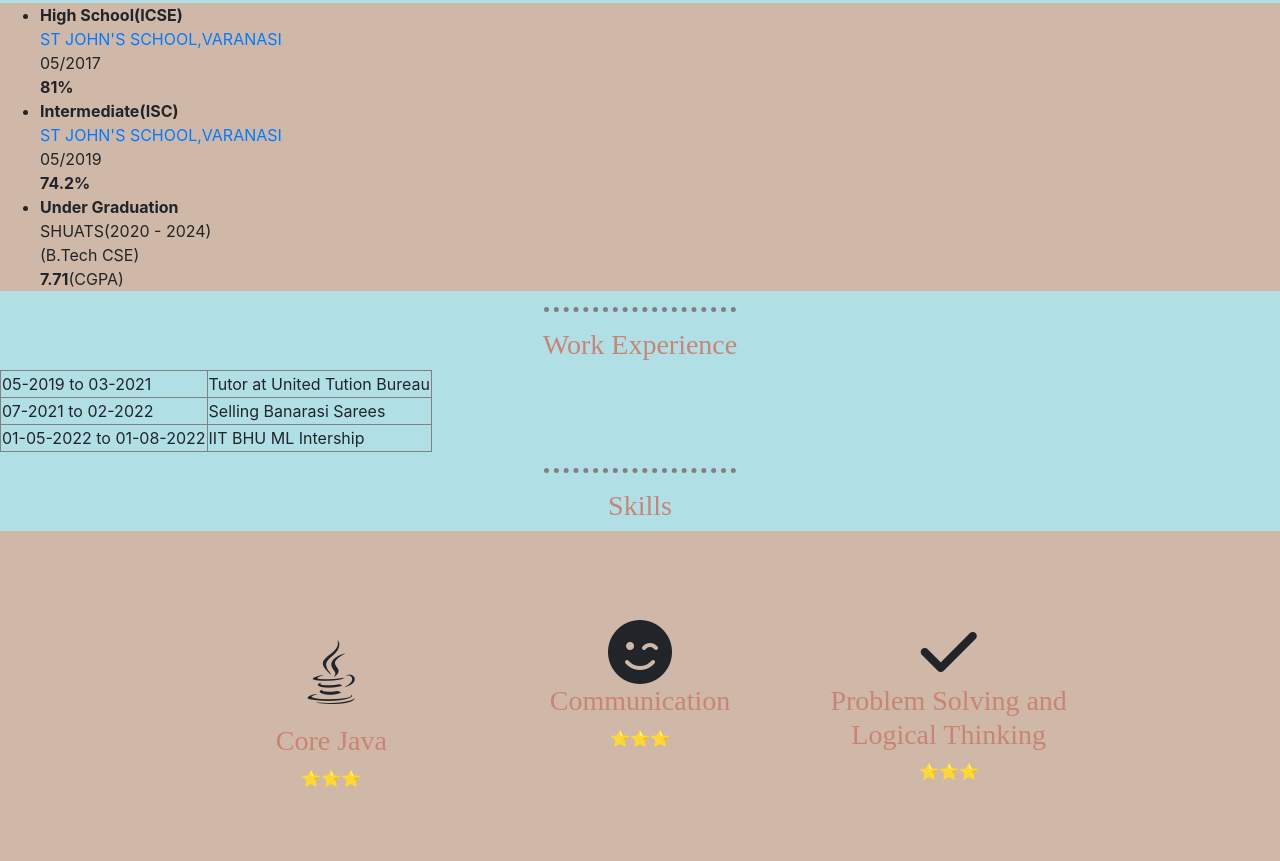
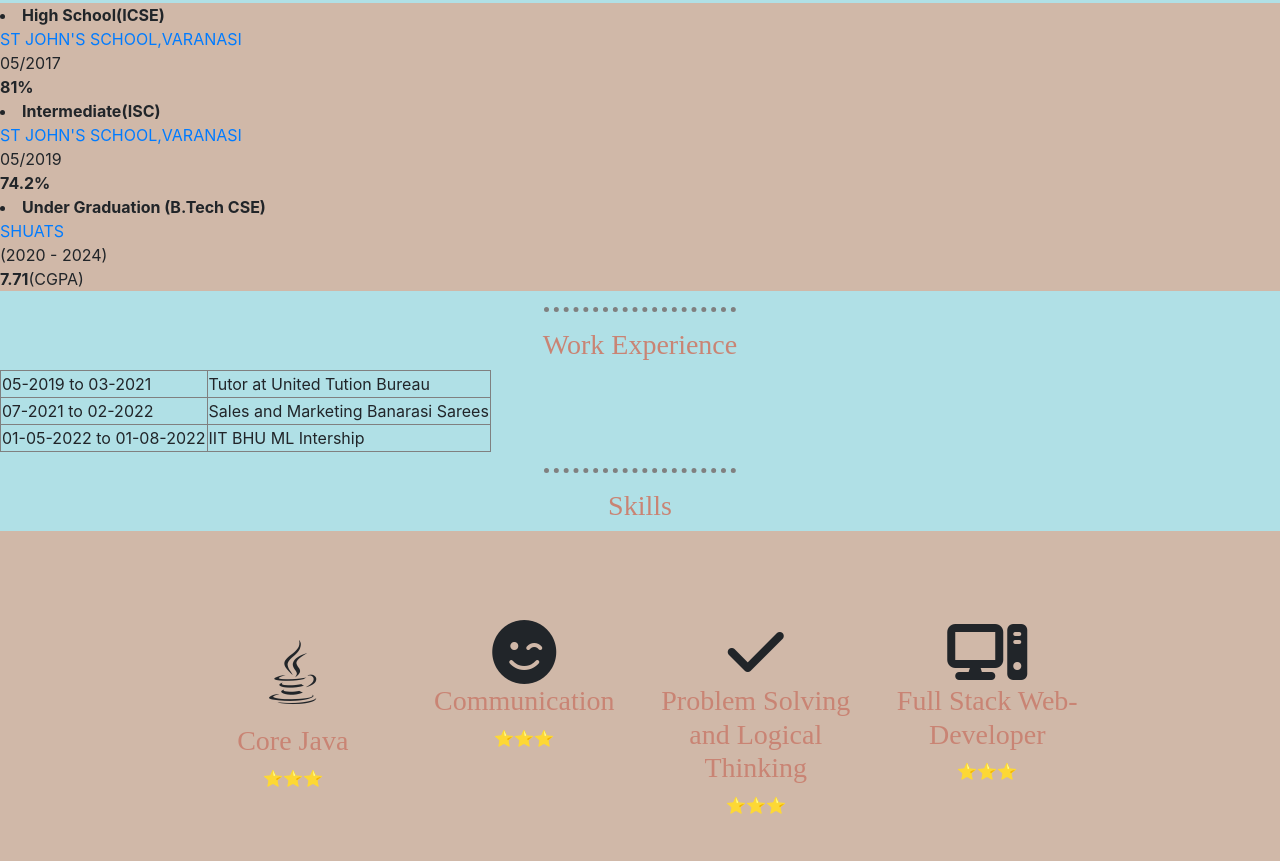
Before and after one commit to tanmay-simplify3x/CV, a website: page index.html in a window 1280 px wide. Shown: the part 1559-2420 px from the top of the page. Drawn offline with nearby package versions, Linux system fonts and the light colour scheme.

Commit message:
Update index.html

```diff
--- a/index.html
+++ b/index.html
@@ -74,7 +74,6 @@
 </style>
 <h3>Education</h3>
 <section id="Education">
-  <ul>
     <li><strong>High School(ICSE)</strong><br>
       <a href="http://www.stjohnsledhupur.com/">ST JOHN'S SCHOOL,VARANASI</a><br>
       05/2017<br>
@@ -85,14 +84,14 @@
       05/2019 <br>
       <strong>74.2%</strong>
   </li>
-  <li><strong>Under Graduation</strong><br>
-    SHUATS(2020 - 2024) <br>
-    (B.Tech CSE)<br>
+  <li><strong>Under Graduation (B.Tech CSE)</strong><br>
+    <a href="https://shuats.edu.in">SHUATS</a><br>
+    (2020 - 2024) <br>
     <strong>7.71</strong>(CGPA)
   </li>
-  </ul>
 </section>
 <hr>
+<section id="work">
   <h3>Work Experience</h3>
   <table border="1">
     <tr>
@@ -101,30 +100,36 @@
     </tr>
     <tr>
       <td>07-2021 to 02-2022</td>
-    <td>Selling Banarasi Sarees</td>
+      <td>Sales and Marketing Banarasi Sarees</td>
     </tr>
     <tr>
       <td>01-05-2022 to 01-08-2022</td>
       <td>IIT BHU ML Intership</td>
     </tr>
   </table>
+</section>
 <hr>
 <h3>Skills</h3>
 <section id="skill">
   <div class="row">
-    <div class="skill-box col-lg-4">
+    <div class="skill-box col-lg-3">
       <i class="fa-brands fa-java fa-4x"></i>
       <h3>Core Java</h3>
       <p>⭐⭐⭐</p>
     </div>
-    <div class="skill-box col-lg-4">
+    <div class="skill-box col-lg-3">
       <i class="fa-solid fa-face-smile-wink fa-4x"></i>
       <h3>Communication</h3>
       <p>⭐⭐⭐</p>
     </div>
-    <div class="skill-box col-lg-4">
+    <div class="skill-box col-lg-3">
       <i class="fa-solid fa-check fa-4x"></i>
       <h3>Problem Solving and Logical Thinking</h3>
+      <p>⭐⭐⭐</p>
+    </div>
+    <div class="skill-box col-lg-3">
+      <i class="fa-solid fa-computer fa-4x"></i>
+      <h3>Full Stack Web-Developer</h3>
       <p>⭐⭐⭐</p>
     </div>
   </div>
@@ -137,7 +142,7 @@
     <div class="card">
       <img class="card-img-top" src="card.png" alt="Card image cap">
       <div class="card-header">
-        <h3>Video Making</h3>
+        <a href="https://www.youtube.com/c/TanmayEdvlogs24"><h3>Video Making</h3></a>
       </div>
       <div class="card-body">
         I love making videos for my YOUTUBE channel.
```
Lines whose indentation alone changed are shown as unchanged.
